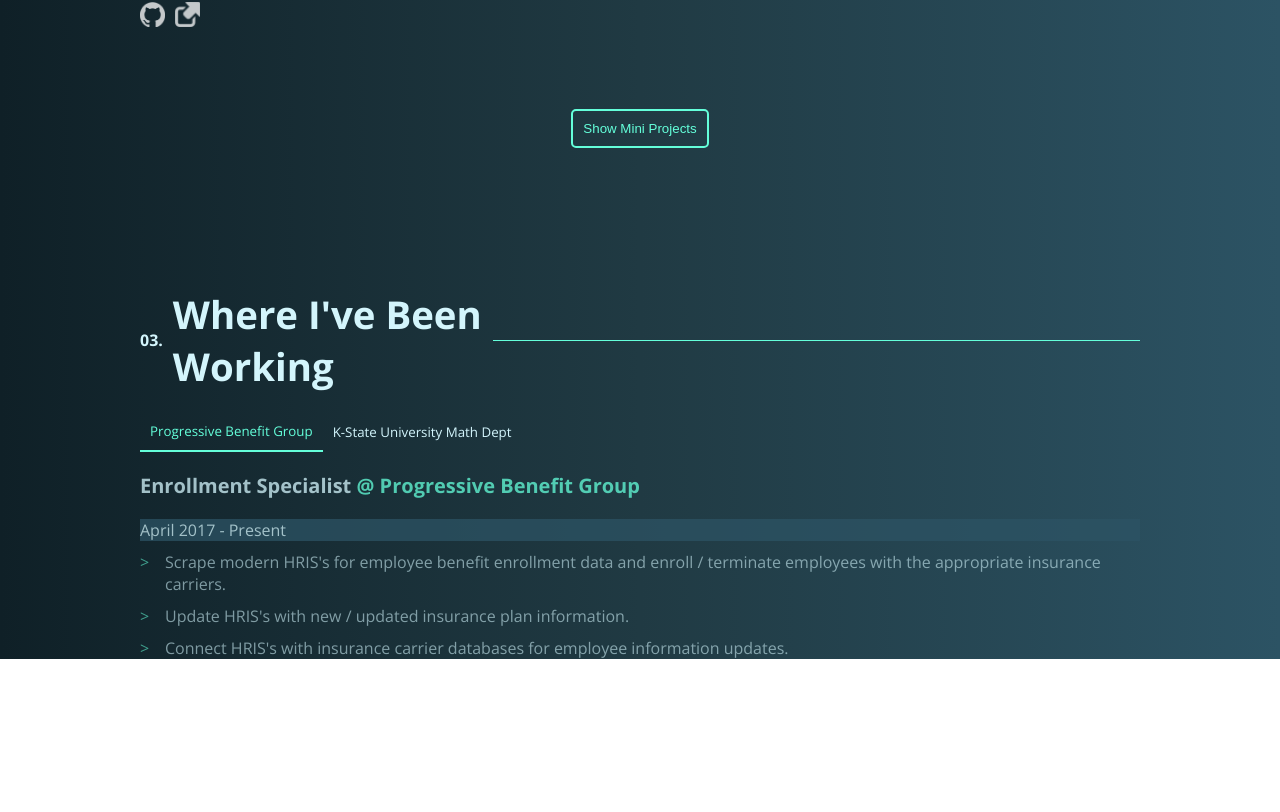
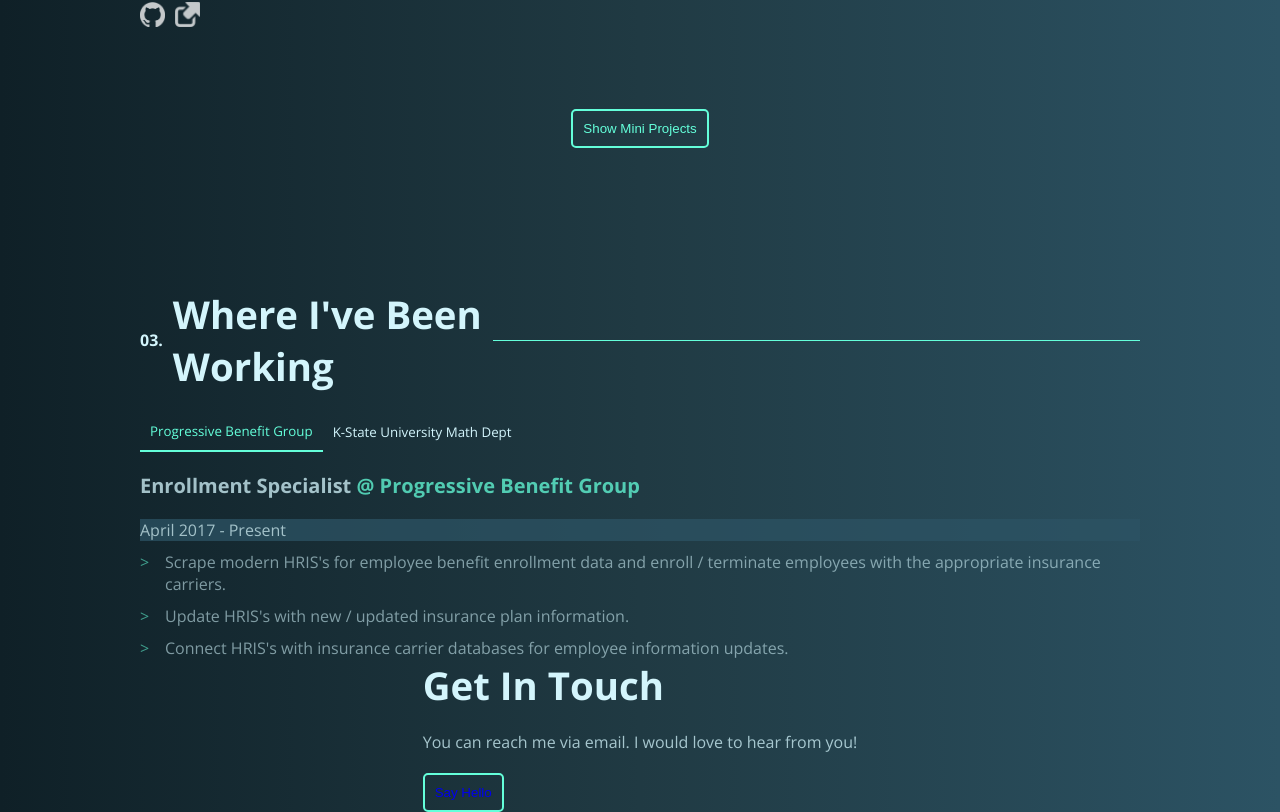
Before and after one commit to Nineteen991/portfolio, a React (Create React App) app: page / in a window 1280 px wide. Shown: the part 2204-3016 px from the top of the page. Before the commit the page ends 2863 px from the top, so only its background shows below. Built offline with nearby package versions, Linux system fonts and the light colour scheme.

Commit message:
started adding contact me

```diff
--- a/src/App.js
+++ b/src/App.js
@@ -5,6 +5,7 @@
 import About from './components/About'
 import Portfolio from './components/Portfolio'
 import Work from './components/Work'
+import Contact from './components/Contact'
 import './App.sass'
 
 export default function App() {
@@ -28,6 +29,7 @@
         <About />
         <Portfolio />
         <Work />
+        <Contact />
       </div>
     </div>
   );
--- a/src/App.sass
+++ b/src/App.sass
@@ -6,5 +6,6 @@
 @import "./sass/components/about"
 @import "./sass/components/portfolio"
 @import "./sass/components/work"
+@import "./sass/components/contact"
 @import "./sass/layout/navbar"
 @import "./sass/pages/home"
--- /dev/null
+++ b/src/components/Contact.js
@@ -0,0 +1,20 @@
+export default function Contact() {
+  return (
+    <div className="contact" id="contact">
+      <h2 className="secondary-titles contact-before">Get In Touch</h2>
+      <p className="title-p">
+        You can reach me via email. I would love to hear from you!
+      </p>
+      <button className="btn">
+        <a
+          href="mailto:nineteen99@gmail.com"
+          rel="noopener noreferrer"
+          target="_blank"
+          className="contact-link"
+        >
+          Say Hello
+        </a>
+      </button>
+    </div>
+  )
+}
```
Also changed, not shown: src/sass/components/_contact.sass (added).
